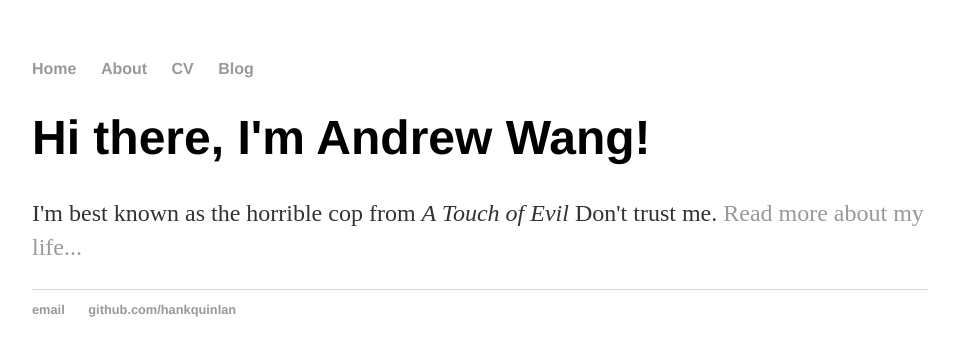
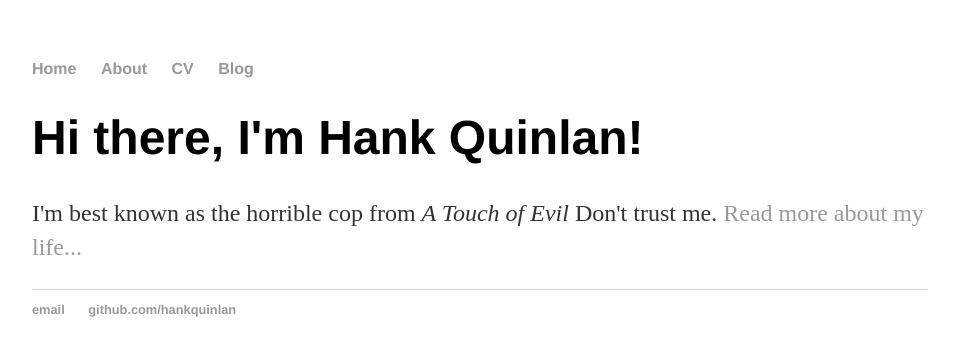
Before and after one commit to tzuyuanw/tzuyuanw.github.io, a Jekyll site: the page built from index.html, in a window 1280 px wide. Shown: the top 356 px of the page, without its empty margins (160-1115 px from the left). Built offline with Jekyll 4.4.1, drawn with Linux system fonts in a browser that asks for light colours.

Commit message:
Update index.html
Update using default layout

```diff
--- a/index.html
+++ b/index.html
@@ -1,30 +1,8 @@
-<!DOCTYPE html>
-<html>
-	<head>
-		<title>Andrew Wang</title>
-		<!-- link to main stylesheet -->
-		<link rel="stylesheet" type="text/css" href="/css/main.css">
-	</head>
-	<body>
-		<nav>
-    		<ul>
-        		<li><a href="/">Home</a></li>
-	        	<li><a href="/about">About</a></li>
-        		<li><a href="/cv">CV</a></li>
-        		<li><a href="/blog">Blog</a></li>
-    		</ul>
-		</nav>
-		<div class="container">
-    		<div class="blurb">
-        		<h1>Hi there, I'm Andrew Wang!</h1>
-				<p>I'm best known as the horrible cop from <em>A Touch of Evil</em> Don't trust me. <a href="/about">Read more about my life...</a></p>
-    		</div><!-- /.blurb -->
-		</div><!-- /.container -->
-		<footer>
-    		<ul>
-        		<li><a href="mailto:hankquinlanhub@gmail.com">email</a></li>
-        		<li><a href="https://github.com/hankquinlan">github.com/hankquinlan</a></li>
-			</ul>
-		</footer>
-	</body>
-</html>
+---
+layout: default
+title: Hank Quinlan, Horrible Cop
+---
+<div class="blurb">
+	<h1>Hi there, I'm Hank Quinlan!</h1>
+	<p>I'm best known as the horrible cop from <em>A Touch of Evil</em> Don't trust me. <a href="/about">Read more about my life...</a></p>
+</div><!-- /.blurb -->
```
